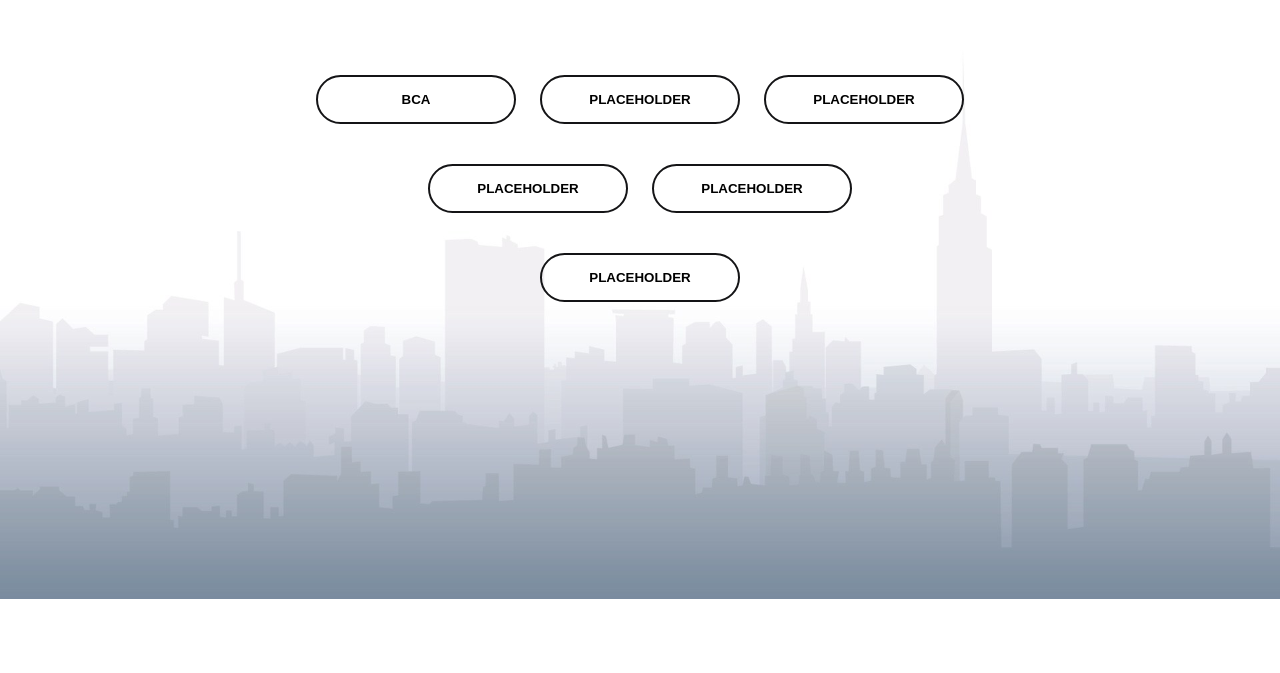
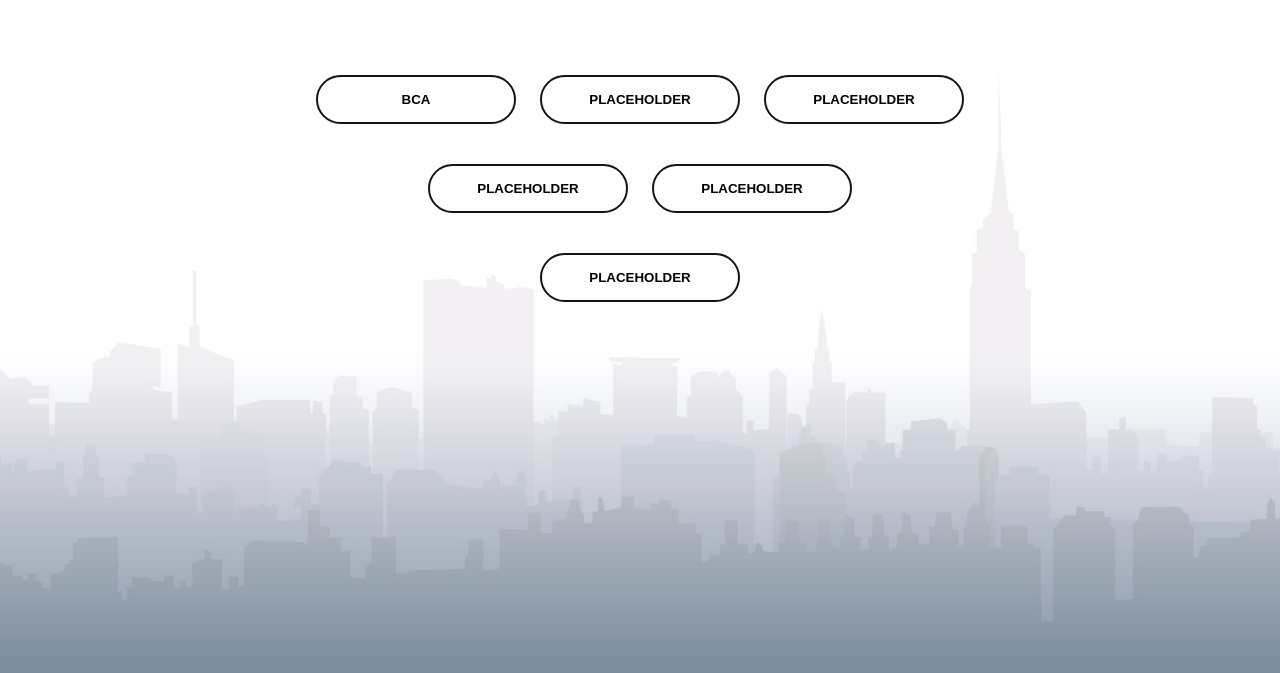
Before and after one commit to swarajsankar/test, a plain HTML site: page 2page.html in a window 1280 px wide. Shown: the part 121-794 px from the top of the page. Drawn offline with Linux system fonts and the light colour scheme.

Commit message:
Update php.css

```diff
--- a/php.css
+++ b/php.css
@@ -4,7 +4,11 @@
     body{
     margin:0;
     background-image: url('bg.jpg');
-    background-size:100%;
+
+    background-size: cover;
+    background-repeat: no-repeat;
+    background-attachment: fixed;
+    background-position: center;
     }
     nav{
         background:#ffffff;
```
